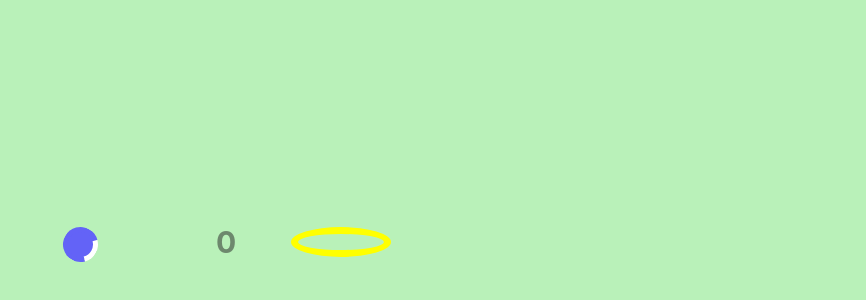
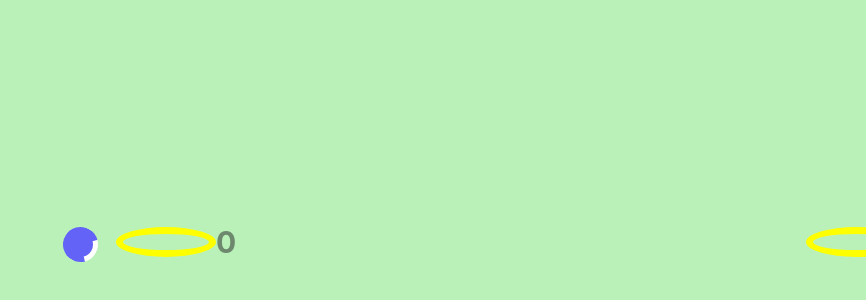
Before and after one commit to NOLedCorp/LuckyJump, an Angular app: page / in a window 1280 px wide. Shown: the part 158-458 px from the top of the page, without its empty margins (414-1280 px from the left). Built offline with nearby package versions, Linux system fonts and the light colour scheme.

Commit message:
второе кольцо

```diff
--- a/src/app/game-field/game-field.component.html
+++ b/src/app/game-field/game-field.component.html
@@ -2,5 +2,6 @@
   <span>{{score}}</span>
   <div class="ball" #ball></div>
   <!-- <div class="ring" [ngStyle]="{'right' : ringRight + 'px'}"></div> -->
-  <div class="ring ring-small" [ngClass]="{'scored':scored}" [ngStyle]="{'right' : ringSmallRight + 'px', 'width' : ringWidth + 'px'}"></div>
+  <div class="ring ring-small" [ngClass]="{'scored':scored[0]}" [ngStyle]="{'right' : ringSmallRight[0] + 'px', 'top' : ringTop[0]>0?ringTop[0]+'px':'', 'width' : ringWidth + 'px'}"></div>
+  <div class="ring ring-small" [ngClass]="{'scored':scored[1]}" [ngStyle]="{'right' : ringSmallRight[1] + 'px', 'top' : ringTop[1]>0?ringTop[1]+'px':'', 'width' : ringWidth + 'px'}"></div>
 </div>
--- a/src/app/game-field/game-field.component.ts
+++ b/src/app/game-field/game-field.component.ts
@@ -18,36 +18,53 @@ export class GameFieldComponent implements OnInit {
   ringRight:number = -300;
   ballRight:number = 700;
   ballTop:number = 230;
-  ringsTop:number = 250;
-  ringSmallRight:number = -275;
+  ringTop:number[] = [0,0];
+  ringSmallRight:number[] = [-275,-775];
   ctrl:any = this;
-  scored:boolean = false;
+  scored:boolean[] = [false,false];
   rotating:boolean=false;
   falled:boolean = false;
   constructor() { }
   @ViewChild('ball')
   public m:ElementRef;
   @HostListener('document:keydown') doSth(){
-    console.log(this.m);
+
     this.jump(this.m.nativeElement, this);
   }
   ngOnInit() {
 
     var c = this;
-
+    this.scrWidth=window.innerWidth;
+    c.ringSmallRight[0]=-c.ringWidth;
+    c.ringSmallRight[1] = c.ringSmallRight[0]-c.scrWidth/2-c.ringWidth/2;
     this.timerRing = setInterval(function(this){
-      c.ringSmallRight+=1;
-      if(c.ringSmallRight>c.scrWidth+c.ringWidth){
-        c.scored = false;
-        c.ringSmallRight=-c.ringWidth;
+      c.ringSmallRight[0]+=1;
+      c.ringSmallRight[1]+=1;
+      if(c.ringSmallRight[0]>c.scrWidth+c.ringWidth){
+        c.scored[0] = false;
+        c.ringSmallRight[0]=-c.ringWidth;
+        if(c.score>10){
+          c.ringTop[0] = c.rnd(150,c.scrHeight-200);
+        }
+      }
+      if(c.ringSmallRight[1]>c.scrWidth+c.ringWidth){
+        c.scored[1] = false;
+        c.ringSmallRight[1]=-c.ringWidth;
+        if(c.score>10){
+          c.ringTop[1] = c.rnd(150,c.scrHeight-200);
+        }
       }
     }, 10);
     this.scrWidth=window.innerWidth;
     this.scrHeight=window.innerHeight;
     this.m.nativeElement.style.top=this.scrHeight/2-15 + 'px';
-    this.ringsTop = this.scrHeight/2-10;
+
     this.ballRight = this.scrWidth * 0.6;
-    // this.ringSmallRight= this.ballRight+6;
+    // this.ringSmallRight= this.ballRight+34;
+  }
+  rnd(min, max)
+  {
+    return Math.random() * (max - min) + min;
   }
 
   fall(ball:any, ctrl:any){
@@ -69,15 +86,32 @@ export class GameFieldComponent implements OnInit {
       ball.style.top = Number(ball.style.top.replace('px',""))+1+Math.pow(timePassed/100,1.4)+ 'px';
       let t = Number(ball.style.top.replace('px',""));
       let t1 = Number(ball.style.right.replace('px',""))
-      if (t>ctrl.scrHeight/2-30 && t<ctrl.scrHeight/2+10 && ctrl.ringSmallRight>ctrl.ballRight-ctrl.ringWidth+17 && ctrl.ringSmallRight<ctrl.ballRight+19) {
-        if(ctrl.ringSmallRight<ctrl.ballRight-ctrl.ringWidth+26 || ctrl.ringSmallRight>ctrl.ballRight+10){
+      if (t>(ctrl.ringTop[0]>0?ctrl.ringTop[0]-30: ctrl.scrHeight/2-30) && t<(ctrl.ringTop[0]>0?ctrl.ringTop[0]+10:ctrl.scrHeight/2+10) && ctrl.ringSmallRight[0]>ctrl.ballRight-ctrl.ringWidth+17 && ctrl.ringSmallRight[0]<ctrl.ballRight+19) {
+        if(ctrl.ringSmallRight[0]<ctrl.ballRight-ctrl.ringWidth+26 || ctrl.ringSmallRight[0]>ctrl.ballRight+10){
 
           ctrl.jump(ball, ctrl, (Number(ball.style.top.replace('px',"")) - start)/4);
         }
 
         else{
-          if(!ctrl.scored ){
-            ctrl.scored=true;
+          if(!ctrl.scored[0] ){
+            ctrl.scored[0]=true;
+            ctrl.score++;
+          }
+
+
+        }
+
+
+      }
+      if (t>(ctrl.ringTop[1]>0?ctrl.ringTop[1]-30: ctrl.scrHeight/2-30) && t<(ctrl.ringTop[1]>0?ctrl.ringTop[1]+10:ctrl.scrHeight/2+10) && ctrl.ringSmallRight[1]>ctrl.ballRight-ctrl.ringWidth+17 && ctrl.ringSmallRight[1]<ctrl.ballRight+19) {
+        if(ctrl.ringSmallRight[1]<ctrl.ballRight-ctrl.ringWidth+26 || ctrl.ringSmallRight[1]>ctrl.ballRight+10){
+
+          ctrl.jump(ball, ctrl, (Number(ball.style.top.replace('px',"")) - start)/4);
+        }
+
+        else{
+          if(!ctrl.scored[1] ){
+            ctrl.scored[1]=true;
             ctrl.score++;
           }
 
@@ -85,10 +119,30 @@ export class GameFieldComponent implements OnInit {
 
 
       }
-      if( !ctrl.rotating && t>ctrl.scrHeight/2-30 && t<ctrl.scrHeight/2+10 && (!ctrl.scored && ctrl.ringSmallRight>ctrl.ballRight-ctrl.ringWidth-1 && ctrl.ringSmallRight<ctrl.ballRight-ctrl.ringWidth+18 || ctrl.ringSmallRight<ctrl.ballRight+10 && ctrl.ringSmallRight>ctrl.ballRight+5)){
-        console.log(ctrl.ringSmallRight);
-        console.log(ctrl.ballRight-ctrl.ringWidth);
-        ctrl.ringSmallRight-= 4;
+      if( !ctrl.rotating && t>(ctrl.ringTop[0]>0?ctrl.ringTop[0]-30: ctrl.scrHeight/2-30) && t<(ctrl.ringTop[0]>0?ctrl.ringTop[0]+10:ctrl.scrHeight/2+10) && (!ctrl.scored[0] && ctrl.ringSmallRight[0]>ctrl.ballRight-ctrl.ringWidth-1 && ctrl.ringSmallRight[0]<ctrl.ballRight-ctrl.ringWidth+18 || ctrl.ringSmallRight[0]<ctrl.ballRight+10 && ctrl.ringSmallRight[0]>ctrl.ballRight)){
+
+        ctrl.ringSmallRight[0]-= 4;
+        ctrl.rotating = true;
+        ctrl.rotate(ball,ctrl, true);
+
+      }
+
+      if( !ctrl.rotating && t>(ctrl.ringTop[0]>0?ctrl.ringTop[0]-30: ctrl.scrHeight/2-30) && t<(ctrl.ringTop[0]>0?ctrl.ringTop[0]+10:ctrl.scrHeight/2+10) && (ctrl.ringSmallRight[0]>ctrl.ballRight-ctrl.ringWidth+25 && ctrl.ringSmallRight[0]<ctrl.ballRight-ctrl.ringWidth+41|| ctrl.ringSmallRight[0]>ctrl.ballRight+24 && ctrl.ringSmallRight[0]<ctrl.ballRight+35  )){
+
+        ctrl.rotating = true;
+        ctrl.rotate(ball,ctrl);
+
+      }
+      if( !ctrl.rotating && t>(ctrl.ringTop[1]>0?ctrl.ringTop[1]-30: ctrl.scrHeight/2-30) && t<(ctrl.ringTop[1]>0?ctrl.ringTop[1]+10:ctrl.scrHeight/2+10) && (!ctrl.scored[1] && ctrl.ringSmallRight[1]>ctrl.ballRight-ctrl.ringWidth-1 && ctrl.ringSmallRight[1]<ctrl.ballRight-ctrl.ringWidth+18 || ctrl.ringSmallRight[1]<ctrl.ballRight+10 && ctrl.ringSmallRight[1]>ctrl.ballRight)){
+
+        ctrl.ringSmallRight[1]-= 4;
+        ctrl.rotating = true;
+        ctrl.rotate(ball,ctrl, true);
+
+      }
+
+      if( !ctrl.rotating && t>(ctrl.ringTop[1]>0?ctrl.ringTop[1]-30: ctrl.scrHeight/2-30) && t<(ctrl.ringTop[1]>0?ctrl.ringTop[1]+10:ctrl.scrHeight/2+10) && (ctrl.ringSmallRight[1]>ctrl.ballRight-ctrl.ringWidth+25 && ctrl.ringSmallRight[1]<ctrl.ballRight-ctrl.ringWidth+41|| ctrl.ringSmallRight[1]>ctrl.ballRight+24 && ctrl.ringSmallRight[1]<ctrl.ballRight+35  )){
+
         ctrl.rotating = true;
         ctrl.rotate(ball,ctrl);
 
@@ -100,9 +154,8 @@ export class GameFieldComponent implements OnInit {
 
 
   }
-  rotate(ball:HTMLDivElement, ctrl:any){
+  rotate(ball:HTMLDivElement, ctrl:any, left?:boolean){
   ctrl.curRotate = ctrl.curRotate%360;
-  console.log(ctrl.curRotate);
   var start = ctrl.curRotate;
   var timePassed=0;
   clearInterval(this.timerRotate);
@@ -110,15 +163,13 @@ export class GameFieldComponent implements OnInit {
     this.timerRotate = setInterval(function() {
 
 
-      if(timePassed>500){
+      if(timePassed>1000){
         ctrl.rotating = false;
         clearInterval(ctrl.timerRotate);
         return;
       }
-      ctrl.curRotate+=5;
-      console.log(ctrl.curRotate);
-      timePassed=ctrl.curRotate-start;
-      console.log(false);
+      ctrl.curRotate+=left?-5:5;
+      timePassed=Math.abs(ctrl.curRotate-start);
       ball.style.transform="rotate("+ctrl.curRotate+"deg)";
 
 
@@ -126,47 +177,6 @@ export class GameFieldComponent implements OnInit {
 
 
   }
-  // rotate(ball:HTMLDivElement, ctrl:any){
-  // var start = ball.style.transform;
-  // console.log(start);
-    // this.timerFall = setInterval(function() {
-    //   var timePassed = Math.abs(Number(ball.style.top.replace('px',"")) - start);
-
-
-    //   if (Number(ball.style.top.replace('px',""))>=ctrl.scrHeight-35) {
-    //     if(!ctrl.falled){
-    //       ctrl.jump(ball, ctrl, (Number(ball.style.top.replace('px',"")) - start)/4);
-    //     }
-    //     ctrl.score=0;
-    //     ctrl.falled=true;
-    //     clearInterval(ctrl.timerFall);
-    //     return;
-    //   }
-    //   ball.style.top = Number(ball.style.top.replace('px',""))+1+Math.pow(timePassed/100,1.4)+ 'px';
-    //   let t = Number(ball.style.top.replace('px',""));
-    //   let t1 = Number(ball.style.right.replace('px',""))
-    //   if (t>ctrl.scrHeight/2-30 && t<ctrl.scrHeight/2+10 && ctrl.ringSmallRight>ctrl.ballRight-ctrl.ringWidth+17 && ctrl.ringSmallRight<ctrl.ballRight+19) {
-    //     if(ctrl.ringSmallRight<ctrl.ballRight-ctrl.ringWidth+26 || ctrl.ringSmallRight>ctrl.ballRight+10){
-    //       console.log(true);
-    //       ctrl.jump(ball, ctrl, (Number(ball.style.top.replace('px',"")) - start)/4);
-    //     }
-    //     else{
-    //       if(!ctrl.scored ){
-    //         ctrl.scored=true;
-    //         ctrl.score++;
-    //       }
-
-    //     }
-
-
-    //   }
-
-
-
-    // }, 5);
-
-
-  //}
 
 
   jump(ball:any, ctrl:any, pos:number = 100){
@@ -195,12 +205,43 @@ export class GameFieldComponent implements OnInit {
         return;
       }
       let t = Number(ball.style.top.replace('px',""));
-      if( !ctrl.rotating && t>ctrl.scrHeight/2-30 && t<ctrl.scrHeight/2+10 && (!ctrl.scored && ctrl.ringSmallRight>ctrl.ballRight-ctrl.ringWidth-1 && ctrl.ringSmallRight<ctrl.ballRight-ctrl.ringWidth+18 || ctrl.ringSmallRight<ctrl.ballRight+10 && ctrl.ringSmallRight>ctrl.ballRight+5)){
-        console.log(ctrl.ringSmallRight);
-        console.log(ctrl.ballRight-ctrl.ringWidth);
-        ctrl.ringSmallRight-= 4;
+      if( !ctrl.rotating
+        && t>(ctrl.ringTop[0]>0?ctrl.ringTop[0]-30: ctrl.scrHeight/2-30) && t<(ctrl.ringTop[0]>0?ctrl.ringTop[0]+10:ctrl.scrHeight/2+10)
+        && (!ctrl.scored[0]
+          && ctrl.ringSmallRight[0]>ctrl.ballRight-ctrl.ringWidth-1
+          && ctrl.ringSmallRight[0]<ctrl.ballRight-ctrl.ringWidth+18
+          || ctrl.ringSmallRight[0]<ctrl.ballRight+10
+          && ctrl.ringSmallRight[0]>ctrl.ballRight+5)){
+
+        ctrl.ringSmallRight[0]-= 4;
         ctrl.rotating = true;
         ctrl.rotate(ball,ctrl);
+
+      }
+      if( !ctrl.rotating && t>(ctrl.ringTop[0]>0?ctrl.ringTop[0]-30: ctrl.scrHeight/2-30) && t<(ctrl.ringTop[0]>0?ctrl.ringTop[0]+10:ctrl.scrHeight/2+10)
+        && (ctrl.ringSmallRight[0]>ctrl.ballRight-ctrl.ringWidth+25
+          && ctrl.ringSmallRight[0]<ctrl.ballRight-ctrl.ringWidth+41
+          || ctrl.ringSmallRight[0]>ctrl.ballRight+24
+          && ctrl.ringSmallRight[0]<ctrl.ballRight+35  )){
+
+        ctrl.rotating = true;
+        ctrl.rotate(ball,ctrl, true);
+
+      }
+      if( !ctrl.rotating
+        && t>(ctrl.ringTop[1]>0?ctrl.ringTop[1]-30: ctrl.scrHeight/2-30) && t<(ctrl.ringTop[1]>0?ctrl.ringTop[1]+10:ctrl.scrHeight/2+10)
+        && (!ctrl.scored[1]
+          && ctrl.ringSmallRight[1]>ctrl.ballRight-ctrl.ringWidth-1 && ctrl.ringSmallRight[0]<ctrl.ballRight-ctrl.ringWidth+18 || ctrl.ringSmallRight[1]<ctrl.ballRight+10 && ctrl.ringSmallRight[1]>ctrl.ballRight+5)){
+
+        ctrl.ringSmallRight[1]-= 4;
+        ctrl.rotating = true;
+        ctrl.rotate(ball,ctrl);
+
+      }
+      if( !ctrl.rotating && t>(ctrl.ringTop[1]>0?ctrl.ringTop[1]-30: ctrl.scrHeight/2-30) && t<(ctrl.ringTop[1]>0?ctrl.ringTop[1]+10:ctrl.scrHeight/2+10) && (ctrl.ringSmallRight[1]>ctrl.ballRight-ctrl.ringWidth+25 && ctrl.ringSmallRight[1]<ctrl.ballRight-ctrl.ringWidth+41|| ctrl.ringSmallRight[1]>ctrl.ballRight+24 && ctrl.ringSmallRight[1]<ctrl.ballRight+35  )){
+
+        ctrl.rotating = true;
+        ctrl.rotate(ball,ctrl, true);
 
       }
       // рисует состояние анимации, соответствующее времени timePassed
```
